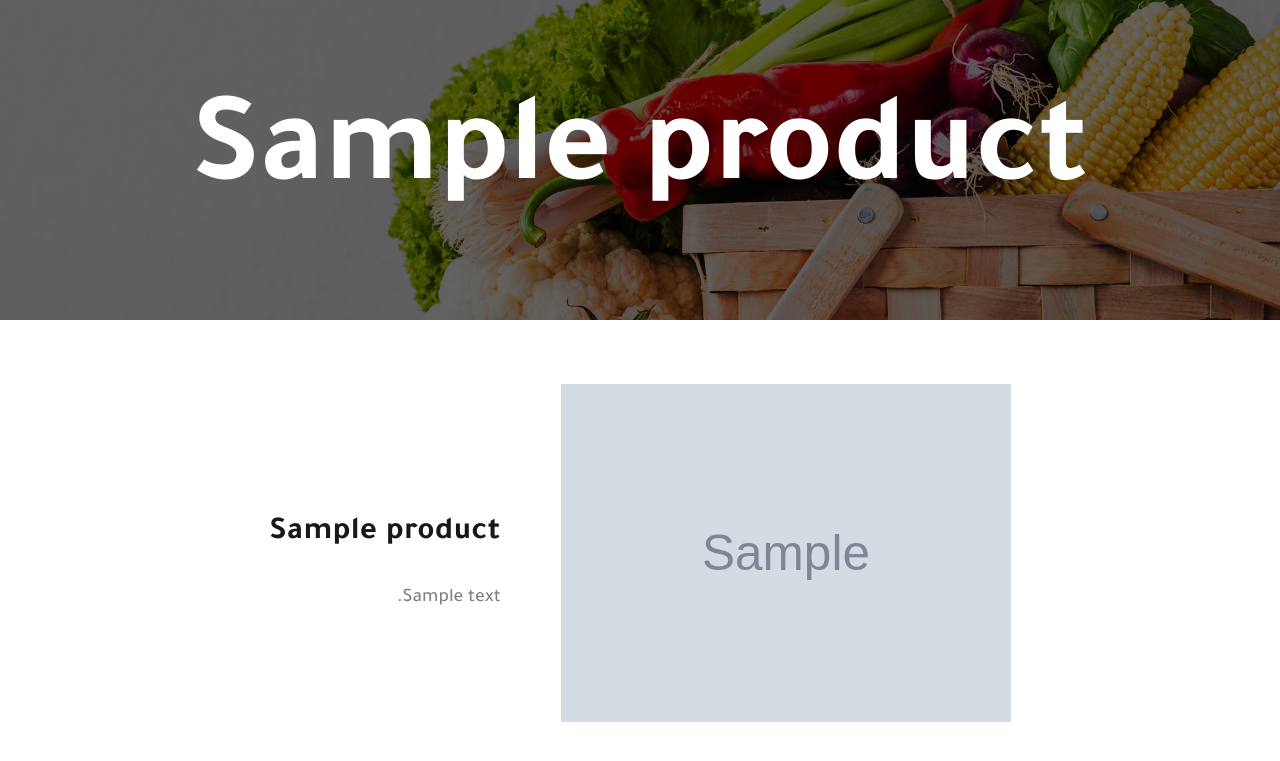
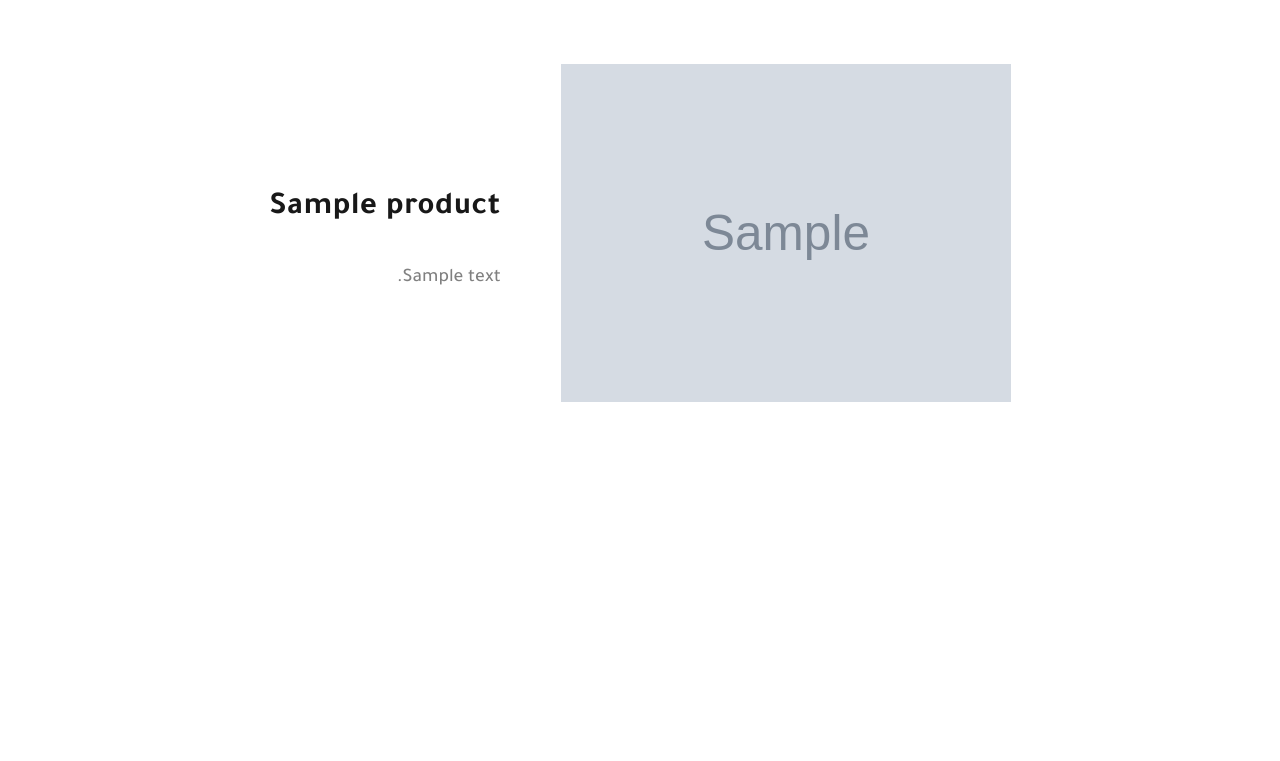
Before and after one commit to Momen-2/El-Wafaa-Website, a Django app: template base/templates/base/product.html in a window 1280 px wide. Shown: the top 761 px of the page. Run offline with Django 3.2, Linux system fonts and the light colour scheme; the template is opened without the code that fills it: most values are stand-ins (such as "Sample title", 1, 10 or a date in 2020); grey boxes marked "Sample" are stand-in pictures.

Commit message:
Make some modifictaions in the design

```diff
--- a/base/templates/base/product.html
+++ b/base/templates/base/product.html
@@ -1,13 +1,6 @@
 {% extends 'base.html' %}
 {% load static %}
 {% block content %}
-<section class="hero product-page-hero">
-  <div class="container"></div>
-  <div class="content wow zoomIn">
-    <h1>{{ product.name }}</h1>
-  </div>
-</section>
-
 <section class="single-product container">
   <img class="image" src="{{product.image.url}}" alt="Product Thumbnail" />
   <div>
--- a/static/css/style.css
+++ b/static/css/style.css
@@ -52,7 +52,7 @@ p {
   margin-bottom: 1rem;
   font-size: 1.2rem;
   font-weight: 500;
-  line-height: var(--line-height);
+  line-height: 1.7em;
   color: gray;
 }
 
@@ -69,7 +69,7 @@ h5 {
   color: var(--black);
 }
 h1 {
-  font-size: 8rem;
+  font-size: 6.8rem;
 }
 h2 {
   font-size: 3rem;
@@ -271,9 +271,6 @@ hr {
   height: 100vh;
   margin-top: 0;
 }
-.product-page-hero {
-  height: 40vh;
-}
 .hero .container {
   padding: 0;
   position: absolute;
@@ -293,12 +290,6 @@ hr {
   height: 100%;
   background: rgba(0, 0, 0, 0.6);
 }
-.product-page-hero .container {
-  background-image: url(../images/hero-2.jpg);
-  background-size: cover;
-  background-repeat: no-repeat;
-  background-position: center center;
-}
 .hero .hero-image {
   width: 100%;
   height: 100vh;
@@ -316,9 +307,6 @@ hr {
   position: absolute;
   top: 0;
   left: 0;
-}
-.product-page-hero .content {
-  height: 40vh;
 }
 .hero .content h1 {
   color: var(--white);
@@ -354,6 +342,7 @@ section h2 {
   line-height: normal;
   margin: 1rem;
   text-align: center;
+  font-weight: 500;
 }
 @media (min-width: 655px) {
   .products {
```
